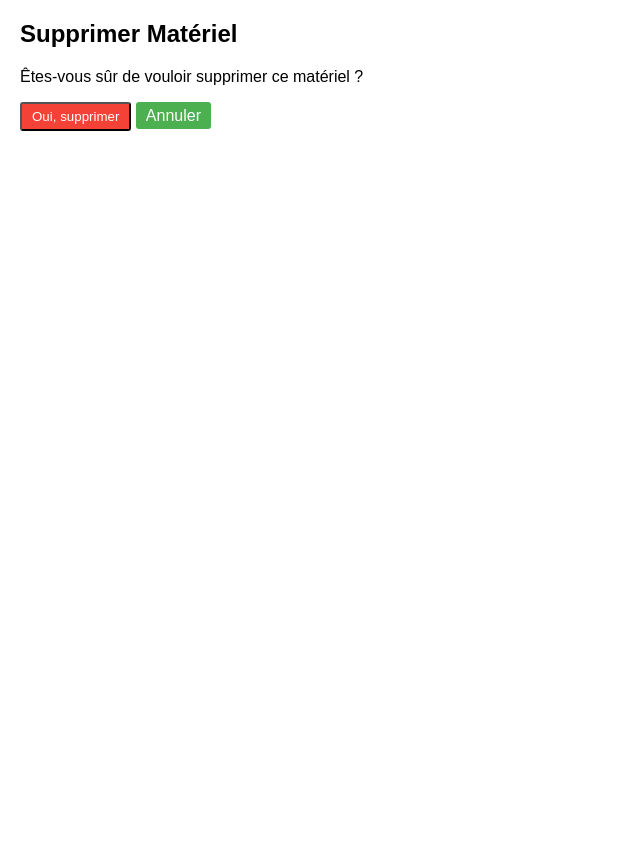
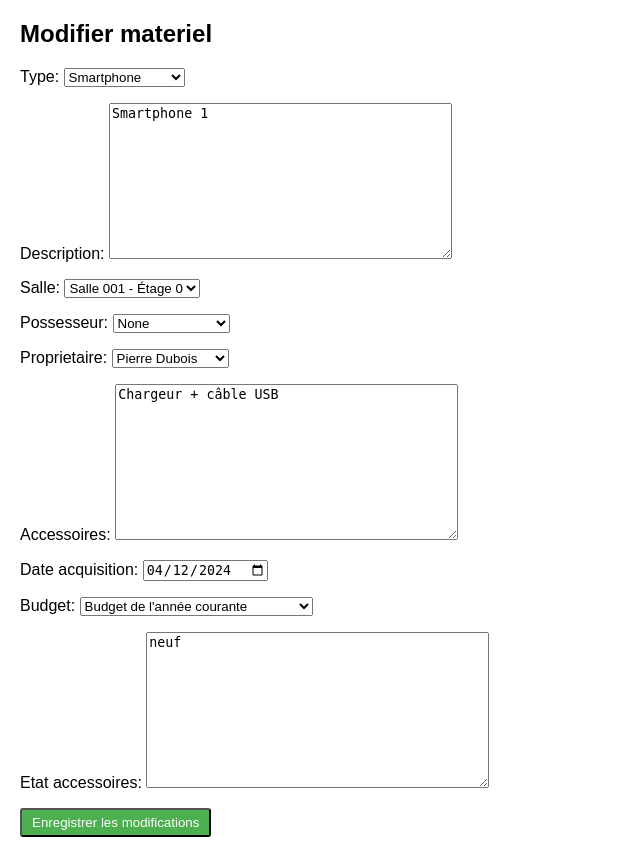
Before and after one commit to bpuibusque/projetDjango, a Django app: page /gestion_materiel/modifier_materiel/1/ in a window 1280 px wide. Shown: the part 98-955 px from the top of the page, without its empty margins (0-640 px from the left). Before the commit the page ends 229 px from the top, so only its background shows below. Run offline with Django 5.2, Linux system fonts and the light colour scheme; data comes from the database, SQL or seed files in the repository; both versions use the stored data as it was after the commit.

Commit message:
Maj emprunt

```diff
--- a/monprojet/gestion_materiel/forms.py
+++ b/monprojet/gestion_materiel/forms.py
@@ -1,3 +1,4 @@
+# gestion_materiel/forms.py
 from django import forms
 from .models import Enseignant, Materiel, Emprunt, Salle
 
@@ -7,15 +8,29 @@ class EnseignantForm(forms.ModelForm):
         fields = ['nom', 'prenom']
 
 class MaterielForm(forms.ModelForm):
+    possesseur = forms.ModelChoiceField(
+        queryset=Enseignant.objects.all(),
+        required=False,
+        empty_label="None"
+    )
     class Meta:
         model = Materiel
-        fields = ['type', 'description', 'salle', 'possesseur', 'proprietaire', 'accessoires', 'date_acquisition']
+        fields = ['type', 'description', 'salle', 'possesseur', 'proprietaire', 'accessoires', 'date_acquisition', 'budget', 'etat_accessoires']
         widgets = {
             'date_acquisition': forms.DateInput(attrs={'type': 'date'})
         }
 
-class ChangementPossesseurForm(forms.Form):
-    nouveau_possesseur = forms.ModelChoiceField(queryset=Enseignant.objects.all())
+class ChangementPossesseurForm(forms.ModelForm):
+    class Meta:
+        model = Emprunt
+        fields = ['materiel', 'emprunteur', 'date_emprunt', 'date_retour_prevue', 'lieu_passation', 'occasion_passation', 'objectif_utilisation']
+        widgets = {
+            'date_emprunt': forms.DateInput(attrs={'type': 'date'}),
+            'date_retour_prevue': forms.DateInput(attrs={'type': 'date'}),
+            'lieu_passation': forms.TextInput(attrs={'placeholder': 'Lieu de la passation'}),
+            'occasion_passation': forms.TextInput(attrs={'placeholder': 'Occasion de la passation'}),
+            'objectif_utilisation': forms.TextInput(attrs={'placeholder': "Objectif d'utilisation"})
+        }
 
 class EmpruntForm(forms.ModelForm):
     class Meta:
@@ -27,6 +42,7 @@ class EmpruntForm(forms.ModelForm):
             'date_retour_reelle': forms.DateInput(attrs={'type': 'date'}),
         }
 
+
 class SalleForm(forms.ModelForm):
     class Meta:
         model = Salle
--- a/monprojet/gestion_materiel/models.py
+++ b/monprojet/gestion_materiel/models.py
@@ -1,5 +1,3 @@
-from django.db import models
-
 from django.db import models
 
 class Enseignant(models.Model):
@@ -24,13 +22,20 @@ class Materiel(models.Model):
         ('video_projecteur', 'Vidéo Projecteur'),
         ('pointeur_laser', 'Pointeur Laser')
     ]
+    BUDGET_CHOICES = [
+        ('annee_courante', "Budget de l'année courante"),
+        ('projets', 'Budget projets'),
+        ('financements_exceptionnels', 'Budget financements exceptionnels')
+    ]
     type = models.CharField(max_length=20, choices=TYPE_CHOICES)
     description = models.TextField()
-    salle = models.ForeignKey(Salle, on_delete=models.SET_NULL, null=True, related_name='materiels',default=1)
-    possesseur = models.ForeignKey(Enseignant, on_delete=models.SET_NULL, null=True, related_name='materiels_possedes', default=7)
-    proprietaire = models.ForeignKey(Enseignant, on_delete=models.SET_NULL, null=True, related_name='proprietaire_materiel', default=6)
+    salle = models.ForeignKey(Salle, on_delete=models.SET_NULL, null=True, related_name='materiels', default=1)
+    possesseur = models.ForeignKey(Enseignant, on_delete=models.SET_NULL, null=True, blank=True, related_name='materiels_possedes')
+    proprietaire = models.ForeignKey(Enseignant, on_delete=models.SET_NULL, null=True, related_name='proprietaire_materiel', default=1)
     accessoires = models.TextField()
     date_acquisition = models.DateField()
+    budget = models.CharField(max_length=30, choices=BUDGET_CHOICES, default='annee_courante')
+    etat_accessoires = models.TextField()
 
     def __str__(self):
         return f"{self.type} - {self.description[:30]}..."
@@ -41,6 +46,9 @@ class Emprunt(models.Model):
     date_emprunt = models.DateField()
     date_retour_prevue = models.DateField()
     date_retour_reelle = models.DateField(null=True, blank=True)
+    lieu_passation = models.CharField(max_length=100, null=True, blank=True)
+    occasion_passation = models.CharField(max_length=100, null=True, blank=True)
+    objectif_utilisation = models.CharField(max_length=100, null=True, blank=True)
 
     def __str__(self):
         return f"{self.emprunteur} emprunte {self.materiel} du {self.date_emprunt} au {self.date_retour_prevue}"
--- a/monprojet/gestion_materiel/templates/modifier_materiel.html
+++ b/monprojet/gestion_materiel/templates/modifier_materiel.html
@@ -1,11 +1,10 @@
 {% extends 'base_generic.html' %}
 
 {% block content %}
-  <h2>Supprimer Matériel</h2>
-  <p>Êtes-vous sûr de vouloir supprimer ce matériel ?</p>
+  <h2>Modifier materiel</h2>
   <form method="post">
     {% csrf_token %}
-    <button class="btn btn-delete" type="submit">Oui, supprimer</button>
-    <a class="btn btn-edit" href="{% url 'visualisation' %}">Annuler</a>
+    {{ form.as_p }}
+    <button class="btn btn-edit" type="submit">Enregistrer les modifications</button>
   </form>
 {% endblock %}
--- a/monprojet/gestion_materiel/templates/supprimer_emprunt.html
+++ b/monprojet/gestion_materiel/templates/supprimer_emprunt.html
@@ -5,7 +5,7 @@
   <p>Êtes-vous sûr de vouloir supprimer cet emprunt ?</p>
   <form method="post">
     {% csrf_token %}
-    <button type="submit">Oui, supprimer</button>
-    <a href="{% url 'visualisation' %}">Annuler</a>
+    <button class="btn btn-delete" type="submit">Oui, supprimer</button>
+    <a class="btn btn-edit" href="{% url 'visualisation' %}">Annuler</a>
   </form>
 {% endblock %}
--- a/monprojet/gestion_materiel/templates/suprimer_materiel.html
+++ b/monprojet/gestion_materiel/templates/supprimer_materiel.html
@@ -5,7 +5,7 @@
   <p>Êtes-vous sûr de vouloir supprimer ce matériel ?</p>
   <form method="post">
     {% csrf_token %}
-    <button type="submit">Oui, supprimer</button>
-    <a href="{% url 'visualisation' %}">Annuler</a>
+    <button class="btn btn-delete" type="submit">Oui, supprimer</button>
+    <a class="btn btn-edit" href="{% url 'visualisation' %}">Annuler</a>
   </form>
 {% endblock %}
--- a/monprojet/gestion_materiel/views.py
+++ b/monprojet/gestion_materiel/views.py
@@ -27,8 +27,7 @@ def changement_possesseur(request, pk):
     if request.method == 'POST':
         form = ChangementPossesseurForm(request.POST)
         if form.is_valid():
-            materiel.possesseur = form.cleaned_data['nouveau_possesseur']
-            materiel.save()
+            form.save()
             return redirect('visualisation')
     else:
         form = ChangementPossesseurForm(initial={'materiel': materiel})
@@ -54,7 +53,11 @@ def ajouter_emprunt(request):
     if request.method == 'POST':
         form = EmpruntForm(request.POST)
         if form.is_valid():
-            form.save()
+            emprunt = form.save()
+            # Mise à jour du possesseur du matériel
+            materiel = emprunt.materiel
+            materiel.possesseur = emprunt.emprunteur
+            materiel.save()
             return redirect('visualisation')
     else:
         form = EmpruntForm()
@@ -74,6 +77,10 @@ def modifier_emprunt(request, pk):
 def supprimer_emprunt(request, pk):
     emprunt = get_object_or_404(Emprunt, pk=pk)
     if request.method == 'POST':
+        materiel = emprunt.materiel
+        materiel.possesseur = None
+        materiel.save()
+
         emprunt.delete()
         return redirect('visualisation')
     return render(request, 'supprimer_emprunt.html', {'emprunt': emprunt})
```
Also changed, not shown: monprojet/gestion_materiel/templates/visualisation.html (+71 -52 lines), monprojet/db.sqlite3, monprojet/gestion_materiel/migrations/0009_emprunt_lieu_passation_emprunt_objectif_utilisation_and_more.py (added).
